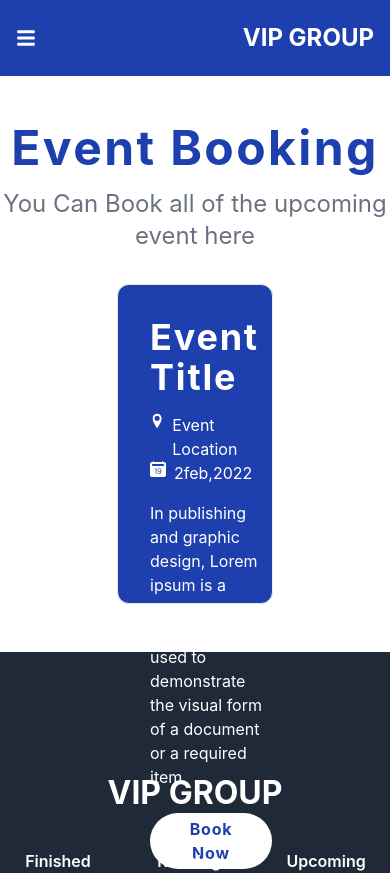
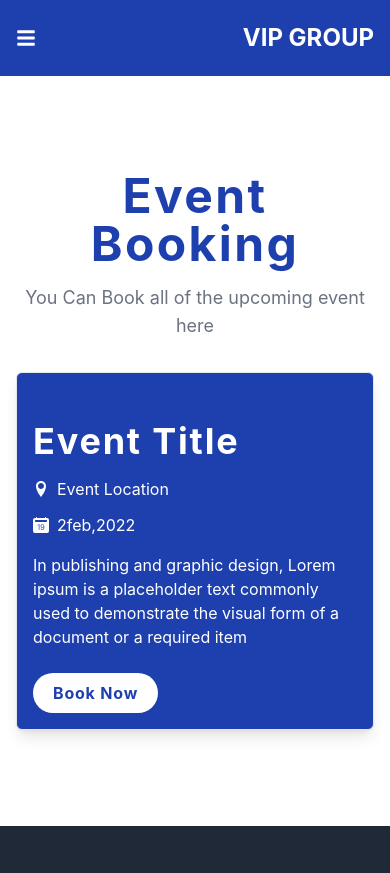
Before and after one commit to A4OnE/sirg, a Next.js app: page /Eventbooking in a window 390 px wide. Shown: the top 873 px of the page. Built offline with nearby package versions, Linux system fonts and the light colour scheme.

Commit message:
event booking changes and responsive design

```diff
--- a/pages/Eventbooking.jsx
+++ b/pages/Eventbooking.jsx
@@ -6,35 +6,37 @@ import PageTemplate from "../components/Templates/PageTemplate";
 const Eventbooking = () => {
   return (
     <PageTemplate>
-      <div className="mx-auto m-12 ">
-        <p className="text-primary text-5xl font-bold tracking-wider text-center mb-4 sm:text-3xl  ">
+      <div className="container mx-auto px-4 lg:px-8">
+        <div className="mx-auto my-24 ">
+          <h1 className="text-primary text-5xl font-bold tracking-wider text-center mb-4  ">
             Event Booking
-        </p>
-        <p className="text-gray-500  text-center text-2xl">
+          </h1>
+          <p className="text-gray-500  text-center text-lg">
             You Can Book all of the upcoming event here
           </p>
-        <div className="border rounded-xl h-80 w-2/5 mx-auto bg-primary  mt-8  text-white">
-          <p className="text-4xl font-bold ml-8 tracking-wider mt-8">
+          <div className="border rounded-md h-full lg:w-3/5 mx-auto bg-primary  mt-8  text-white p-4 lg:p-8 shadow-lg">
+            <p className="text-4xl font-bold  tracking-wider mt-8">
               Event Title
             </p>
-          <div className="mt-4 ml-8">
-            <div className="flex flex-items-center">
+            <div className="mt-4 ">
+              <div className="flex items-center">
                 <ImLocation />
                 <p className="ml-2">Event Location</p>
               </div>
-            <div className="flex flex-items-center">
+              <div className="flex items-center my-3">
                 <BsCalendar2DateFill />
                 <p className="ml-2">2feb,2022</p>
               </div>
             </div>
-          <p className="ml-8 mt-4">
-            In publishing and graphic design, Lorem ipsum is a placeholder text
-            commonly used to demonstrate the visual form of a document or a
-            required item
+            <p className=" mt-4">
+              In publishing and graphic design, Lorem ipsum is a placeholder
+              text commonly used to demonstrate the visual form of a document or
+              a required item
             </p>
-          <button className="rounded-full cursor-pointer bg-white text-primary mt-6 w-cover tracking-wider px-5 py-1 font-bold ml-8 transition hover:opacity-70">
+            <button className="rounded-full cursor-pointer bg-white text-primary mt-6 w-cover tracking-wider px-5 py-2 font-bold transition hover:opacity-70">
               Book Now
             </button>
+          </div>
         </div>
       </div>
     </PageTemplate>
```
Lines whose indentation alone changed are shown as unchanged.
